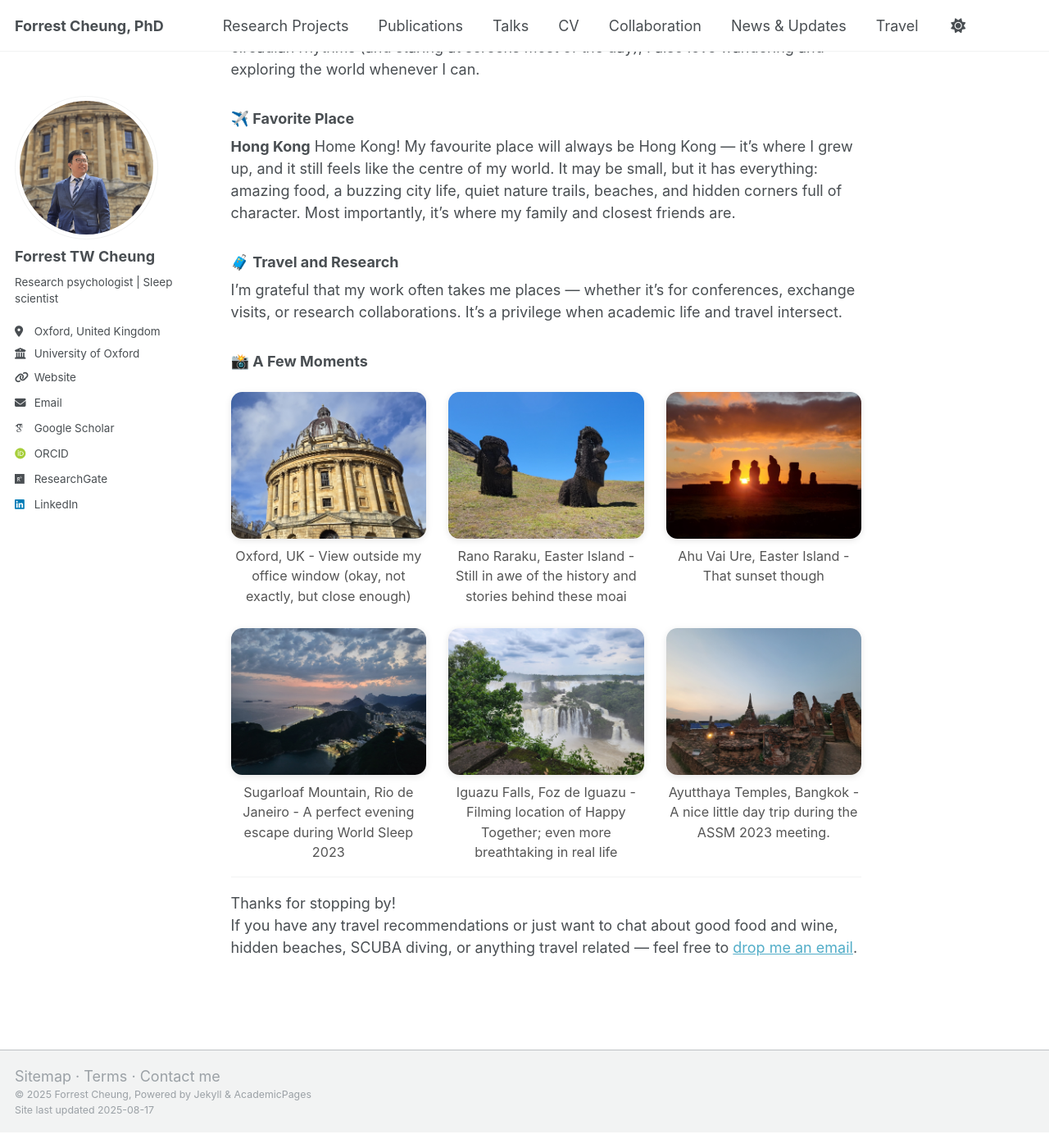
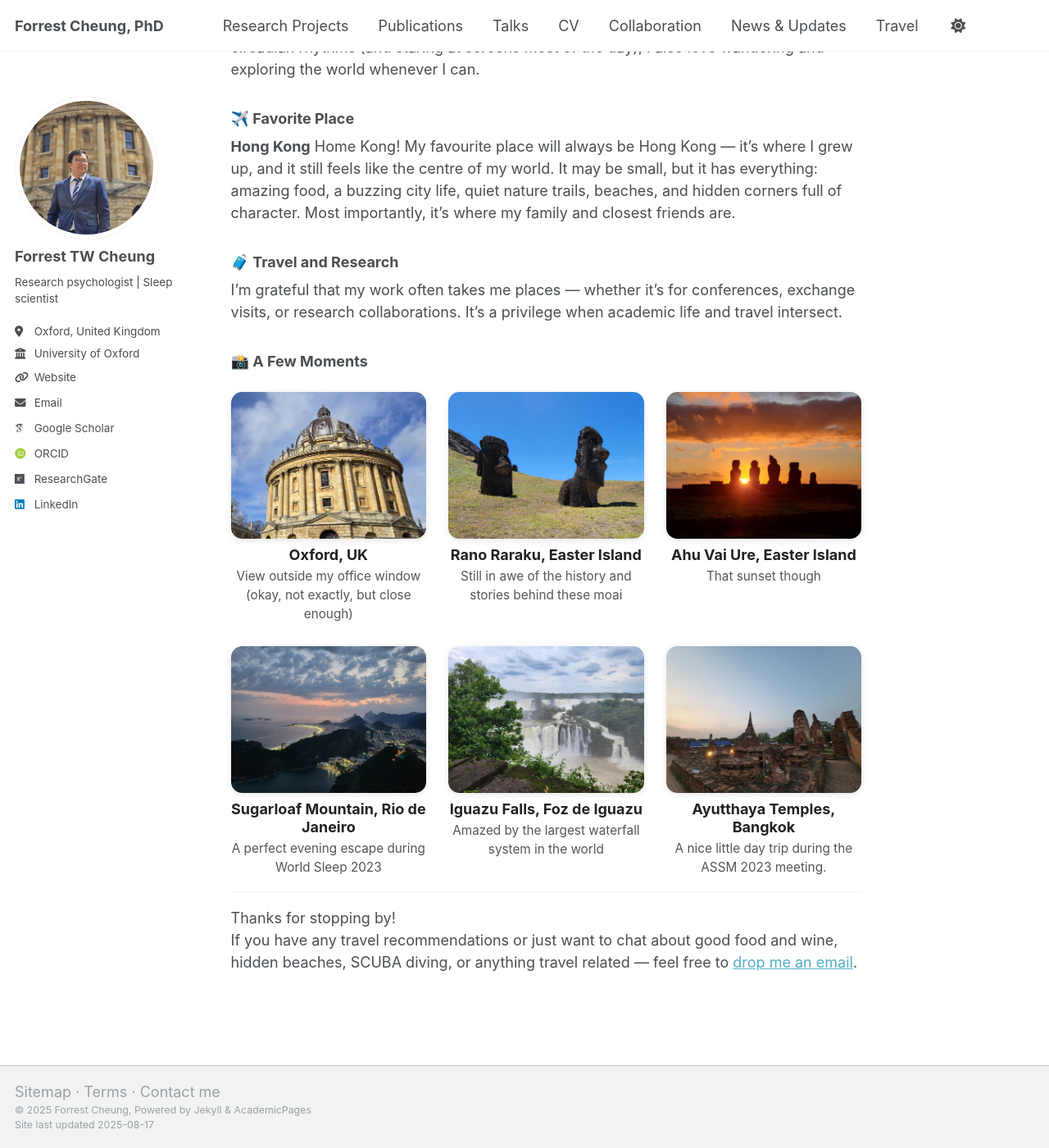
Before and after one commit to forrestcheungtw/forrestcheungtw.github.io, a Jekyll site: the page built from _pages/travel.md, in a window 1280 px wide and 1400 px high, scrolled down 351 px. Shown: the whole window at 82% size. Built offline with Jekyll 4.4.1, drawn with Linux system fonts in a browser that asks for light colours; some web fonts are replaced.

Commit message:
Updated 4 files via CloudCannon.

```diff
--- a/_data/travel_gallery.yml
+++ b/_data/travel_gallery.yml
@@ -1,12 +1,18 @@
 - file: travel_oxford.jpg
-  caption: "Oxford, UK - View outside my office window (okay, not exactly, but close enough)"
+  title: "Oxford, UK"
+  caption: "View outside my office window (okay, not exactly, but close enough)"
 - file: travel_easterisland1.jpg
-  caption: "Rano Raraku, Easter Island - Still in awe of the history and stories behind these moai"
+  title: "Rano Raraku, Easter Island"
+  caption: "Still in awe of the history and stories behind these moai"
 - file: travel_easterisland2.jpg
-  caption: "Ahu Vai Ure, Easter Island - That sunset though"
+  title: "Ahu Vai Ure, Easter Island"
+  caption: "That sunset though"
 - file: travel_brazil1.jpg
-  caption: "Sugarloaf Mountain, Rio de Janeiro - A perfect evening escape during World Sleep 2023"
+  title: "Sugarloaf Mountain, Rio de Janeiro"
+  caption: "A perfect evening escape during World Sleep 2023"
 - file: travel_brazil2.jpg
-  caption: "Iguazu Falls, Foz de Iguazu - Filming location of Happy Together; even more breathtaking in real life"
+  title: "Iguazu Falls, Foz de Iguazu"
+  caption: "Amazed by the largest waterfall system in the world"
 - file: travel_bangkok1.jpg
-  caption: "Ayutthaya Temples, Bangkok - A nice little day trip during the ASSM 2023 meeting."
+  title: "Ayutthaya Temples, Bangkok"
+  caption: "A nice little day trip during the ASSM 2023 meeting."
--- a/_pages/travel.md
+++ b/_pages/travel.md
@@ -25,12 +25,16 @@ I'm grateful that my work often takes me places — whether it's for conferences
   {% for item in site.data.travel_gallery %}
     <div class="photo-card">
       <a href="/images/travel/{{ item.file }}" target="_blank">
-        <img src="/images/travel/{{ item.file }}" alt="{{ item.caption }}">
+        <img src="/images/travel/{{ item.file }}" alt="{{ item.title }} - {{ item.caption }}">
       </a>
-      <div class="caption">{{ item.caption }}</div>
+      <div class="caption">
+        <div class="caption-title">{{ item.title }}</div>
+        <div class="caption-sub">{{ item.caption }}</div>
+      </div>
     </div>
   {% endfor %}
 </div>
+
 ---
 Thanks for stopping by!
 If you have any travel recommendations or just want to chat about good food and wine, hidden beaches, SCUBA diving, or anything travel related — feel free to [drop me an email](mailto:contact@forrestcheung.com).
--- a/assets/css/custom.scss
+++ b/assets/css/custom.scss
@@ -1,8 +1,7 @@
 ---
 ---
 
-/* ===== Your existing site styles ===== */
-
+/* ===== Travel Page ===== */
 .project-block {
   margin-bottom: 2rem;
   padding-bottom: 1rem;
@@ -30,11 +29,23 @@
 
 .caption {
   text-align: center;
-  font-size: 0.9rem;
   margin-top: 0.5rem;
-  color: #555;
 }
 
+.caption-title {
+  font-weight: bold;
+  font-size: 1rem;   /* slightly larger */
+  color: #222;       /* darker for emphasis */
+  line-height: 1.2;
+}
+
+.caption-sub {
+  font-size: 0.85rem;
+  color: #555;
+  margin-top: 0.25rem;
+}
+
+/* ===== Research Page ===== */
 .research-grid {
   display: grid;
   grid-template-columns: 1fr;
```
